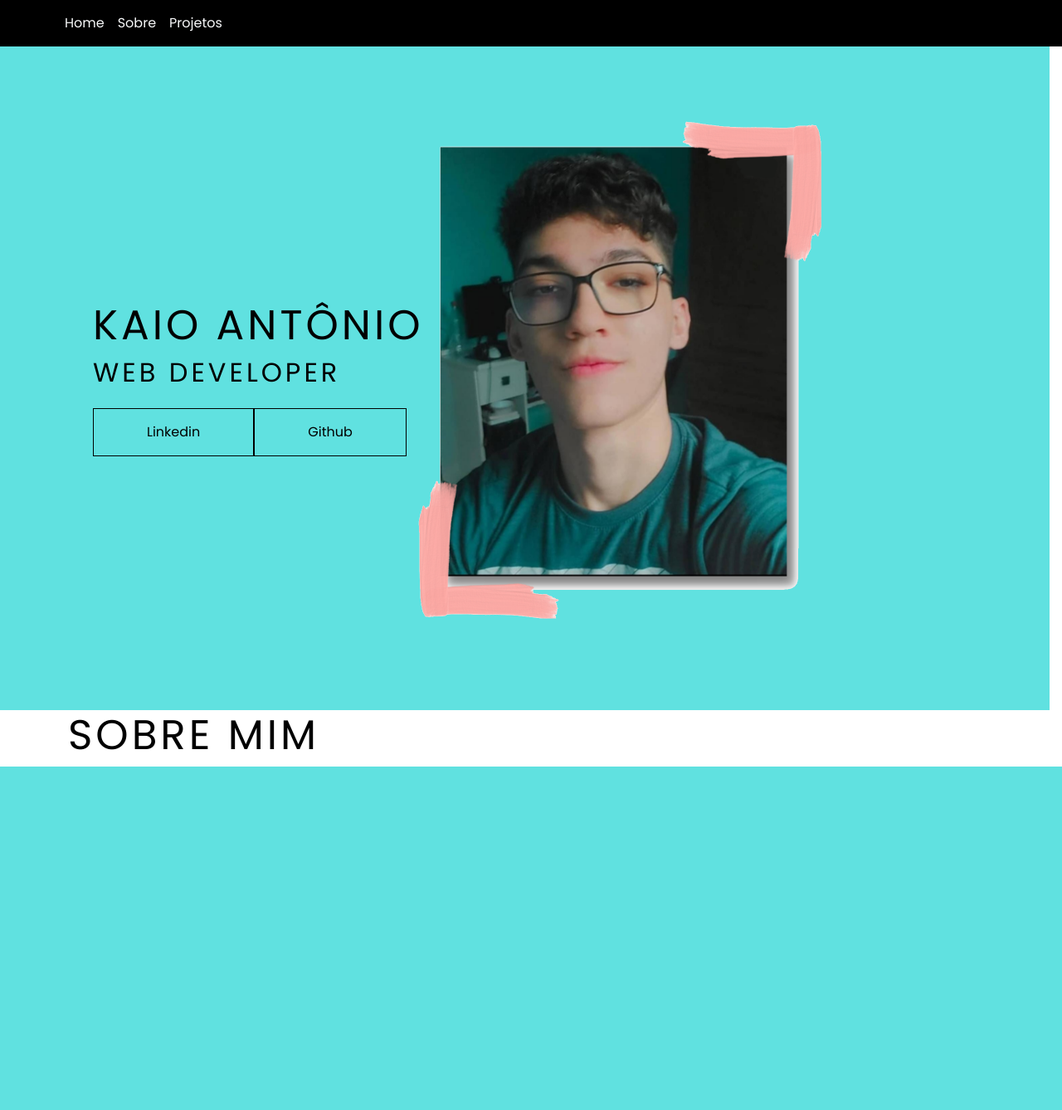
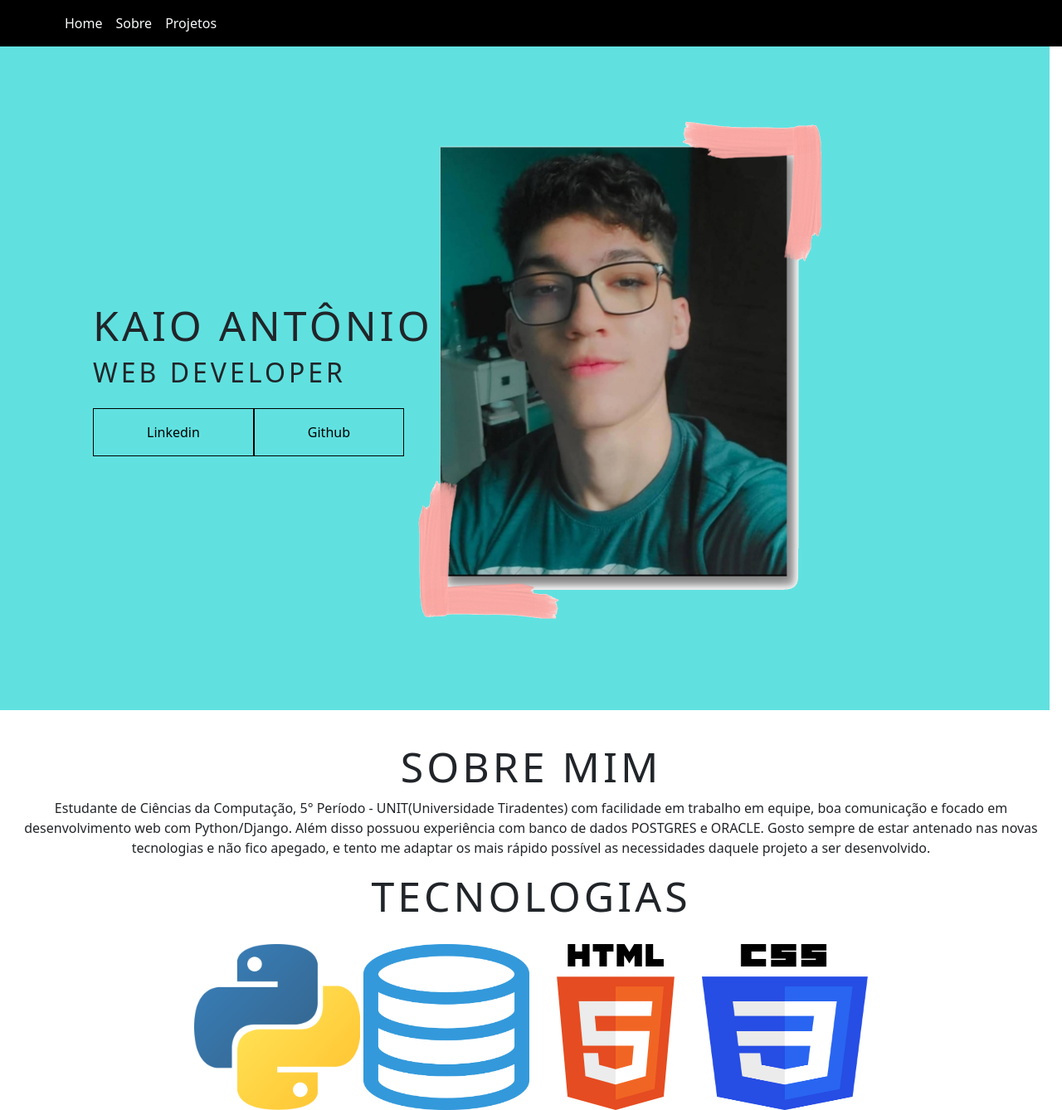
Before and after one commit to KaioAntonio/PortfilioKaio, a Django app: page / in a window 1280 px wide. Shown: the whole page at 83% size. Before the commit the page ends 924 px from the top, so only its background shows below. Run offline with Django 4.2, Linux system fonts and the light colour scheme; some libraries are stand-ins or nearby versions.

Commit message:
Seção Sobre mim

```diff
--- a/mysite/settings.py
+++ b/mysite/settings.py
@@ -25,7 +25,7 @@ SECRET_KEY = 'django-insecure-%8=m!vl(mj#$x(5u#8mayv50g5#kt9u39=30n!@4)^dx(2@bw)
 # SECURITY WARNING: don't run with debug turned on in production!
 DEBUG = True
 
-ALLOWED_HOSTS = []
+ALLOWED_HOSTS = ['*']
 
 
 # Application definition
--- a/portfolio/static/css/style.css
+++ b/portfolio/static/css/style.css
@@ -1,11 +1,5 @@
 @import url('https://fonts.googleapis.com/css2?family=Poppins&display=swap');
 
-body {
-    margin:0;
-    padding: 0;
-    font-family: 'Poppins', sans-serif;
-    color: black;
-}
 
 .header-container {
     height: 100vh;
@@ -65,3 +59,8 @@ a:hover {
 .sobre{
     background-color: white;
 }
+
+.align-items-center{
+    display: flex;
+    align-items: center;
+ }
--- a/portfolio/templates/index.html
+++ b/portfolio/templates/index.html
@@ -41,14 +41,32 @@
         <h1>Kaio Antônio</h1>
         <h2>Web Developer</h2>
         <div class="social-media">
-            <a href="#">Linkedin</a>
-            <a href="#">Github</a>
+            <a href="https://www.linkedin.com/in/kaio-antônio-andrade-rodrigues-7ba697217/">Linkedin</a>
+            <a href="https://github.com/KaioAntonio">Github</a>
         </div>
         </header>
     </section>
     <section id="sobre" class="sobre">
-        <div class="container">
-            <h1 class="center">Sobre mim</h1>
+        <div class="container-fluid">
+            <div class="row">
+                <h1 style="margin-top: 3%;" class="text-center">Sobre mim</h1>
+            </div>
+            <div class="row">
+                <p class="text-center">Estudante de Ciências da Computação, 5° Período - UNIT(Universidade Tiradentes)
+                    com facilidade em trabalho em equipe, boa comunicação e focado em desenvolvimento web com Python/Django. Além disso possuou experiência com banco de dados
+                    POSTGRES e ORACLE. Gosto sempre de estar antenado nas novas tecnologias e não fico apegado,
+                    e tento me adaptar os mais rápido possível as necessidades daquele projeto a ser desenvolvido.</p>
+
+            </div>
+            <div class="row">
+                <h1 class="text-center">Tecnologias</h1>
+                <div class="text-center" style="margin-top: 20px;">
+                    <img class="col-lg-2" style="height: 200px; width: 200px;" src="../static/img/Python-logo-notext.svg_.png">
+                    <img class="col-lg-2" style="height: 200px; width: 200px;" src="../static/img/database-png-icon-22.jpg">
+                    <img class="col-lg-4" style="height: 200px; width: 200px;" src="../static/img/800px-HTML5_logo_and_wordmark.svg.png">
+                    <img class="text-center" style="height: 200px; width: 200px;" src="../static/img/1200px-CSS3_logo_and_wordmark.svg.jpg">
+                    </div>
+            </div>
         </div>
 
     </section>
--- a/portfolio/urls.py
+++ b/portfolio/urls.py
@@ -3,5 +3,5 @@ from django.urls import path
 from . import views
 
 urlpatterns = [
-    path('', views.index, name='index'),
+    path('', views.port_page, name='index'),
 ]
--- a/portfolio/views.py
+++ b/portfolio/views.py
@@ -1,5 +1,5 @@
 from django.shortcuts import render
 
 # Create your views here.
-def index(request):
+def port_page(request):
     return render(request, 'index.html')
```
Also changed, not shown: db.sqlite3, portfolio/static/img/1200px-CSS3_logo_and_wordmark.svg.jpg (added), portfolio/static/img/800px-HTML5_logo_and_wordmark.svg.png (added), portfolio/static/img/Python-logo-notext.svg_.png (added), portfolio/static/img/database-png-icon-22.jpg (added).
